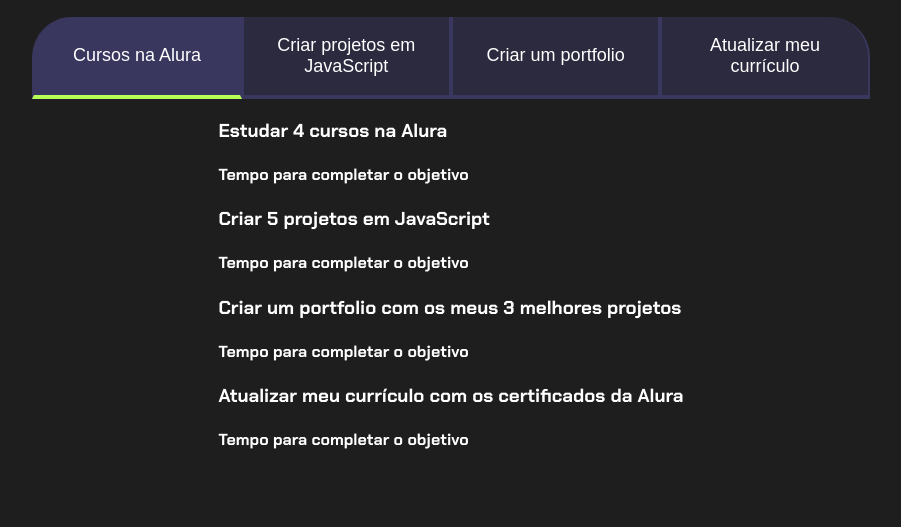
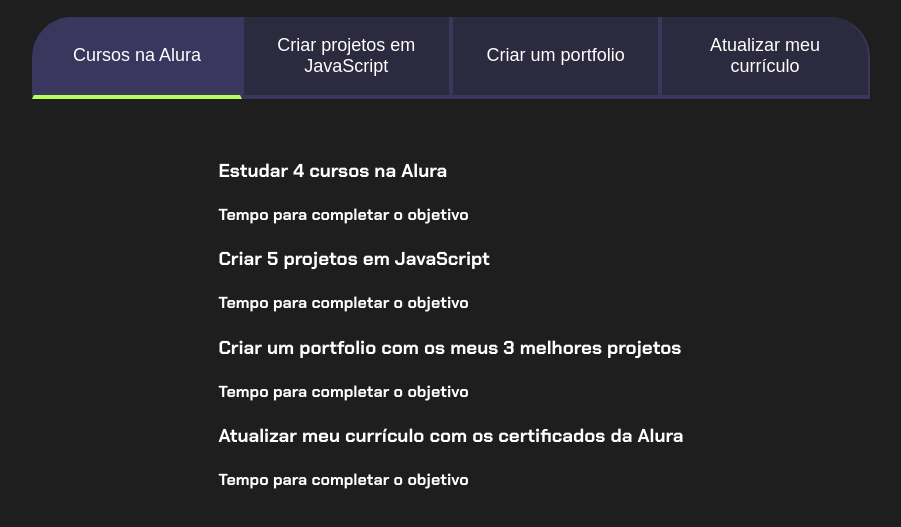
Before and after one commit to gigiwase01/1-proj-de-programa-ao, a plain HTML site: page index.html in a window 1280 px wide. Shown: the part 73-600 px from the top of the page, without its empty margins (189-1090 px from the left). Drawn offline with Linux system fonts and the light colour scheme.

Commit message:
Update style.css

```diff
--- a/style.css
+++ b/style.css
@@ -61,6 +61,13 @@ body {
     border-bottom: 4px solid var(--verde);
 }
 
+.abas-textos{
+    background-color: var (var(--texto-fundo));
+
+    padding: 40px;
+
+    border-radius: 0 0 40px 40px;
+}
 
 @media screen and (min-width: 768px) {
     .botoes {
```
